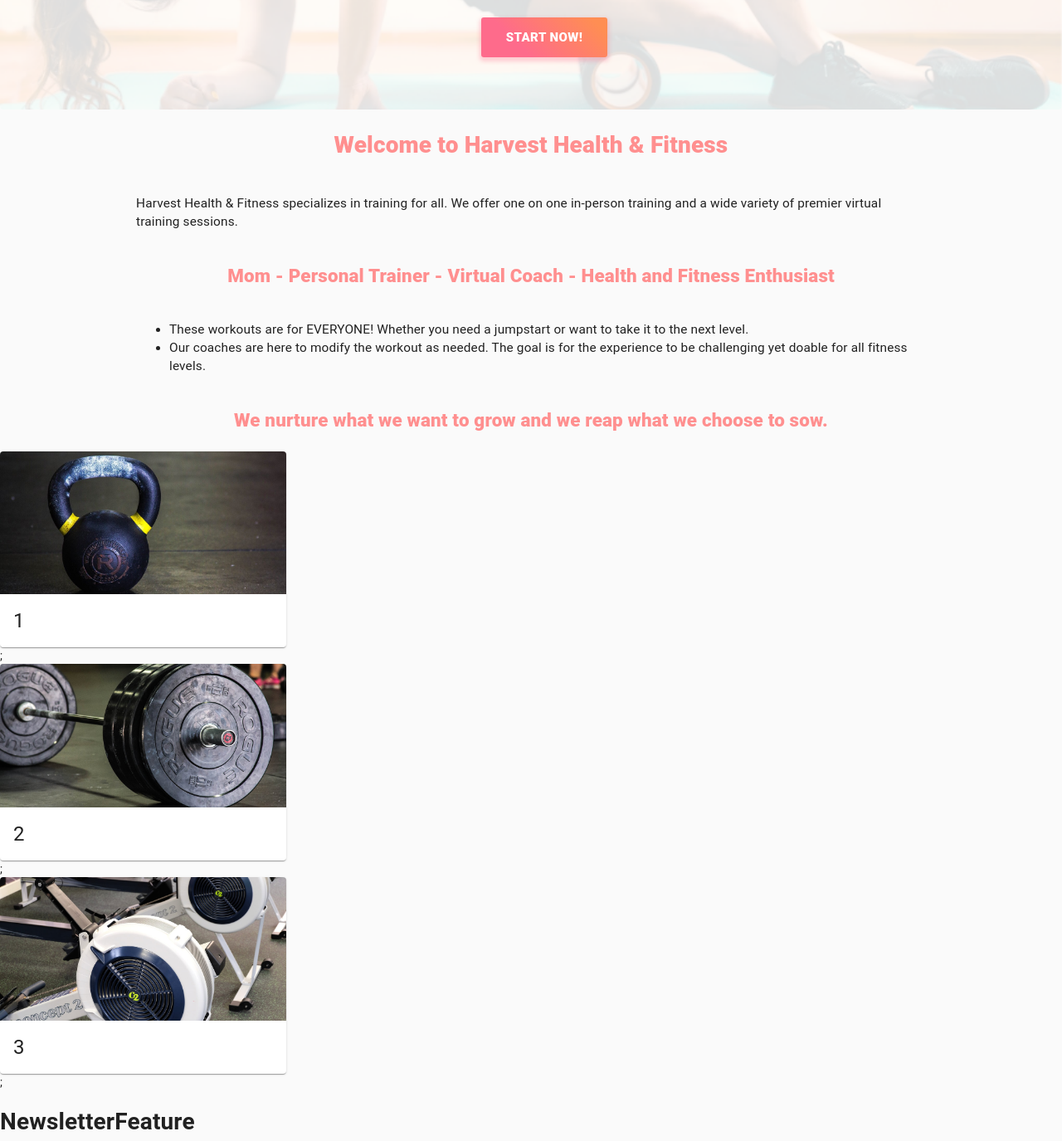
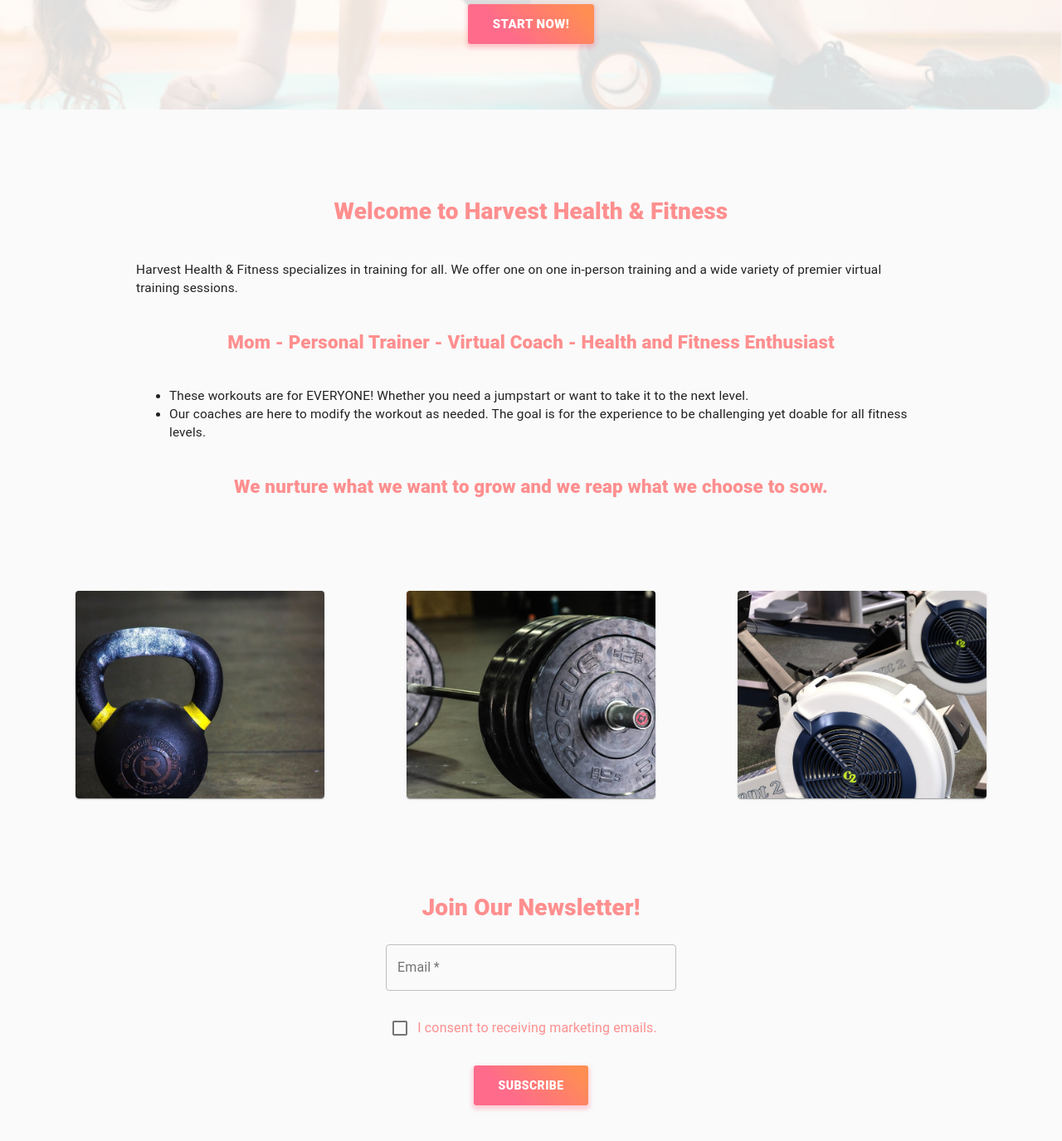
Before and after one commit to Spiteless/harvest-health, a Gatsby site: page / in a window 1280 px wide. Shown: the part 321-1696 px from the top of the page at 83% size. Built offline with nearby package versions, Linux system fonts and the light colour scheme; Gatsby itself is replaced by a stand-in of ours.

Commit message:
Development of alpha site

```diff
--- a/package.json
+++ b/package.json
@@ -39,13 +39,13 @@
   "license": "0BSD",
   "scripts": {
     "build": "gatsby build",
-    "dev": "gatsby develop",
+    "dev": "gatsby develop -p 8001",
     "develop": "gatsby develop",
     "format": "prettier --write \"**/*.{js,jsx,ts,tsx,json,md}\"",
     "start": "npm run develop",
     "serve": "gatsby serve",
     "clean": "gatsby clean",
-    "cleandev": "gatsby clean && gatsby dev",
+    "cleandev": "gatsby clean && gatsby develop -p 8001",
     "test": "echo \"Write tests! -> https://gatsby.dev/unit-testing\" && exit 1"
   },
   "repository": {
--- a/src/components/footer.jsx
+++ b/src/components/footer.jsx
@@ -4,8 +4,14 @@ import { makeStyles } from '@material-ui/core/styles';
 
 const useStyles = makeStyles(theme => ({
     root: {
+        marginTop: '30vh',
         display: "flex",
-        justifyContent: "center"
+        justifyContent: "center",
+        alignItems: 'center',
+        marginBottom: '10vh',
+        color: theme.palette.primary.main,
+
+        fontSize: "1.2em",
     }
 }))
 
--- a/src/components/header.jsx
+++ b/src/components/header.jsx
@@ -6,7 +6,8 @@ import { makeStyles } from '@material-ui/core/styles';
 
 import { Container, Grid } from '@material-ui/core';
 
-import DrawerFeature from '../features/drawerFeature';
+import DrawerFeature from '../features/drawerFeature'
+
 
 const useStyles = makeStyles(theme => ({
   header: {
@@ -14,6 +15,13 @@ const useStyles = makeStyles(theme => ({
     marginBottom: `1.45rem`,
     marginTop: 0,
     height: 80,
+    marginLeft: theme.spacing(3),
+    marginRight: theme.spacing(3),
+    '& > *': {
+      '&:hover': {
+        color: theme.palette.primary.main,
+      },
+    },
   },
   home: {
     margin: 0,
@@ -34,12 +42,12 @@ const useStyles = makeStyles(theme => ({
   },
 }));
 export default function Header({ siteTitle }) {
-  const classes = useStyles();
+  const sx = useStyles();
   return (
-    <header className={classes.header}>
-      <Container className={classes.container}>
-        <h1 classNames={classes.home}>
-          <Link to="/" className={classes.link}>
+    <header className={sx.header}>
+      <Container className={sx.container}>
+        <h1 classNames={sx.home}>
+          <Link to="/" className={sx.link}>
             {siteTitle}
           </Link>
         </h1>
@@ -49,7 +57,7 @@ export default function Header({ siteTitle }) {
           alt="Hero Banner"
           style={{
             width: 77,
-            height: 70
+            height: 70,
           }}
         />
         <DrawerFeature anchor="right" />
--- a/src/components/heroComponent.jsx
+++ b/src/components/heroComponent.jsx
@@ -9,23 +9,25 @@ import CardContent from '@material-ui/core/CardContent';
 import CardMedia from '@material-ui/core/CardMedia';
 import Typography from '@material-ui/core/Typography';
 
-import banner from '../assets/images/mainBanner.png';
-import bannerCover from '../assets/images/harvestTransparent.png';
-
 const useStyles = makeStyles(theme => ({
   root: {
     position: 'relative',
     height: 'auto',
     boxShadow: 'none',
   },
-  imageBox: {
+  imageBox: ({bannerImg, height}) => ({
     position: 'relative',
-    backgroundImage: `url(${banner})`,
-    height: 350,
+    backgroundImage: `url(${bannerImg})`,
+    height,
     backgroundSize: 'cover',
     backgroundPosition: 'center',
-  },
+    margin: "0 0 0 0",
+  }),
   absolute: {
+    top: 0,
+    left: 0,
+    bottom: 0,
+    right: 0,
     position: 'absolute',
     zIndex: 100,
     height: '100%',
@@ -34,6 +36,7 @@ const useStyles = makeStyles(theme => ({
     flexDirection: 'column',
     justifyContent: 'center',
     alignItems: 'center',
+    borderRadius: 0,
   },
   buyButton: {
     marginTop: theme.spacing(3),
@@ -48,22 +51,14 @@ const useStyles = makeStyles(theme => ({
   },
 }));
 
-export default function HeroComponent({ innerText }) {
-  const classes = useStyles();
+export default function HeroComponent({ children, heroImage, height=350 }) {
+  const sx = useStyles({bannerImg: heroImage, height});
 
   return (
-    <Card className={classes.root}>
-      <CardContent className={classes.imageBox}>
-        <div className={classes.absolute}>
-          <img src={bannerCover} alt="A dinosaur" placeholder="blurred" />
-          {innerText && (
-            <Typography gutterBottom variant="h5" component="h2">
-              {innerText}
-            </Typography>
-          )}
-          <Button className={classes.buyButton} size="large">
-            Start Now!
-          </Button>
+    <Card className={sx.root}>
+      <CardContent className={sx.imageBox}>
+        <div className={sx.absolute}>
+          { children }
         </div>
       </CardContent>
     </Card>
--- a/src/components/imageComponent.jsx
+++ b/src/components/imageComponent.jsx
@@ -10,39 +10,39 @@ import Button from '@material-ui/core/Button';
 import Typography from '@material-ui/core/Typography';
 
 const useStyles = makeStyles({
-  root: {
-    maxWidth: 345,
-  },
-  media: {
+  root: ({rootMaxWidth, rootHeight}) => ({
+    maxWidth: rootMaxWidth,
+    width: '100%',
+    height: rootHeight,
+  }),
+  media: ({ mediaPadding }) => ({
     height: 0,
-    padding: '25%',
-  },
-  mediaAuto: {
-    height: '100%',
-  },
+    padding: mediaPadding,
+  }),
 });
 
 export default function ImageFeature({
   cardTitle,
   cardContent,
   cardButtons,
-  height = 200,
-  imgSrc
+  imgSrc,
+  mediaPadding = '50%',
+  rootMaxWidth = 300,
+  rootHeight = 300,
 }) {
-  const classes = useStyles();
+  const props = { mediaPadding, rootMaxWidth, rootHeight};
+  const sx = useStyles(props);
 
   return (
-    <Card
-      className={classes.root}
-      component={Paper}
-    >
+    <Card className={sx.root} component={Paper}>
       <CardActionArea>
         <CardMedia
-          className={classes.media}
+          className={sx.media}
           image={imgSrc}
           title="Contemplative Reptile"
         />
-        {(cardTitle || cardContent) && <CardContent>
+        {(cardTitle || cardContent) && (
+          <CardContent>
             {cardTitle && (
               <Typography gutterB ottom variant="h5" component="h2">
                 {cardTitle}
@@ -53,7 +53,8 @@ export default function ImageFeature({
                 {cardContent}
               </Typography>
             )}
-        </CardContent>}
+          </CardContent>
+        )}
       </CardActionArea>
       {cardButtons && (
         <CardActions>
--- a/src/features/drawerFeature.jsx
+++ b/src/features/drawerFeature.jsx
@@ -43,7 +43,7 @@ const MenuItems = [
 ];
 
 export default function DrawerFeature({ anchor }) {
-  const classes = useStyles();
+  const sx = useStyles();
   const [state, setState] = React.useState({
     top: false,
     left: false,
@@ -64,8 +64,8 @@ export default function DrawerFeature({ anchor }) {
 
   const list = anchor => (
     <div
-      className={clsx(classes.list, {
-        [classes.fullList]: anchor === 'top' || anchor === 'bottom',
+      className={clsx(sx.list, {
+        [sx.fullList]: anchor === 'top' || anchor === 'bottom',
       })}
       role="presentation"
       onClick={toggleDrawer(anchor, false)}
@@ -76,7 +76,7 @@ export default function DrawerFeature({ anchor }) {
           if (component) return component;
           return (
             <ListItem button key={text}>
-              <Link to={url} className={classes.link}>
+              <Link to={url} className={sx.link}>
                 <ListItemText primary={text} />
               </Link>
             </ListItem>
@@ -89,7 +89,7 @@ export default function DrawerFeature({ anchor }) {
   return (
     <>
       <Button onClick={toggleDrawer(anchor, true)}>
-        <MenuIcon className={classes.menu} />
+        <MenuIcon className={sx.menu} />
       </Button>
       <Drawer
         anchor={anchor}
--- a/src/features/heroFeature.jsx
+++ b/src/features/heroFeature.jsx
@@ -1,12 +1,55 @@
 import React from 'react';
-import { Container } from '@material-ui/core';
+import { Container, Button, makeStyles } from '@material-ui/core';
 
 import HeroComponent from '../components/heroComponent';
 
+import banner from '../assets/images/mainBanner.png';
+import imageOverlay from '../assets/images/harvestTransparent.png';
+
+const useStyles = makeStyles(theme => ({
+  root: {
+    position: 'relative',
+    height: 'auto',
+    boxShadow: 'none',
+  },
+  absolute: {
+    position: 'absolute',
+    zIndex: 100,
+    height: '100%',
+    width: '100%',
+    display: 'flex',
+    flexDirection: 'column',
+    justifyContent: 'center',
+    alignItems: 'center',
+  },
+  buyButton: {
+    marginTop: theme.spacing(3),
+    background: 'linear-gradient(45deg, #FE6B8B 30%, #FF8E53 90%)',
+    borderRadius: 3,
+    border: 0,
+    color: 'white',
+    height: 48,
+    padding: '0 30px',
+    boxShadow: '0 3px 5px 2px rgba(255, 105, 135, .3)',
+    fontWeight: 800,
+  },
+}));
+
 export default function HeroFeature() {
+  const sx = useStyles({ bannerImg: banner });
   return (
-    <Container style={{margin: 0, padding: 0 }}>
-      <HeroComponent />
+    <Container style={{ margin: 0, padding: 0 }}>
+      <HeroComponent heroImage={banner}>
+        <img src={imageOverlay} alt="" placeholder="blurred" />
+        {/* {innerText && (
+            <Typography gutterBottom variant="h5" component="h2">
+              {innerText}
+            </Typography>
+          )} */}
+        <Button className={sx.buyButton} size="large">
+          Start Now!
+        </Button>
+      </HeroComponent>
     </Container>
   );
 }
--- a/src/features/imageFeature.jsx
+++ b/src/features/imageFeature.jsx
@@ -1,16 +1,34 @@
 import React from 'react';
+import { makeStyles } from '@material-ui/core';
+
 import ImageComponent from '../components/imageComponent';
 
 import image1 from '../assets/images/kettlebell.jpg';
 import image2 from '../assets/images/olympicLift.jpg';
 import image3 from '../assets/images/rowMachine.jpg';
 
+const useStyles = makeStyles(theme => ({
+  root: () => ({
+    display: 'flex',
+    flexDirection: 'row',
+    alignItems: 'center',
+    justifyContent: 'space-evenly',
+    flexWrap: 'wrap',
+    marginTop: theme.spacing(10),
+    '& > *': {
+      margin: theme.spacing(1),
+    },
+  }),
+}));
+
 export default function ImageFeature() {
+  const images = [image1, image2, image3];
+  const sx = useStyles();
   return (
-    <div>
-      <ImageComponent imgSrc={image1} cardTitle="1" />;
-      <ImageComponent imgSrc={image2} cardTitle="2" />;
-      <ImageComponent imgSrc={image3} cardTitle="3" />;
+    <div className={sx.root}>
+      {images.map((img, i) => (
+        <ImageComponent rootHeight={250} rootMaxWidth={300} mediaPadding={`50%`} imgSrc={img} key={i} />
+      ))}
     </div>
   );
 }
--- a/src/features/textFeature.jsx
+++ b/src/features/indexTextFeature.jsx
@@ -9,6 +9,7 @@ const useStyles = makeStyles(theme => ({
     alignItems: 'center',
     flexDirection: 'column',
     maxWidth: 1000,
+    marginTop: theme.spacing(10),
     '& h2': {
       color: theme.palette.primary.main,
       fontSize: '2em',
@@ -42,9 +43,9 @@ const useStyles = makeStyles(theme => ({
 }));
 
 export default function TextFeature() {
-  const classes = useStyles();
+  const sx = useStyles();
   return (
-    <Container className={classes.root}>
+    <Container className={sx.root}>
       <h2>Welcome to Harvest Health & Fitness</h2>
       <p>
         Harvest Health & Fitness specializes in training for all. We offer one
@@ -55,17 +56,11 @@ export default function TextFeature() {
         Mom - Personal Trainer - Virtual Coach - Health and Fitness Enthusiast
       </h3>
       <ul>
-        <li className={classes.listItem}>
-          {/* <ListItemIcon className={classes.listItemIcon}>
-            <FiberManualRecordIcon className={classes.icon} />
-          </ListItemIcon> */}
+        <li className={sx.listItem}>
           These workouts are for EVERYONE! Whether you need a jumpstart or want
           to take it to the next level.
         </li>
-        <li className={classes.listItem}>
-          {/* <ListItemIcon className={classes.listItemIcon}>
-            <FiberManualRecordIcon className={classes.icon} />
-          </ListItemIcon> */}
+        <li className={sx.listItem}>
           Our coaches are here to modify the workout as needed. The goal is for
           the experience to be challenging yet doable for all fitness levels.
         </li>
--- a/src/features/newsletterFeature.jsx
+++ b/src/features/newsletterFeature.jsx
@@ -1,9 +1,104 @@
-import React from 'react'
+import React, { useState } from 'react';
+import {
+  makeStyles,
+  Container,
+  Checkbox,
+  TextField,
+  FormControlLabel,
+  FormControl,
+  Button,
+} from '@material-ui/core';
+
+const useStyles = makeStyles(theme => ({
+  root: {
+    display: 'flex',
+    flexDirection: 'column',
+    justifyContent: 'center',
+    alignItems: 'center',
+    maxWidth: 500,
+    color: theme.palette.primary.main,
+    marginTop: theme.spacing(10),
+    '& h2': {
+      color: theme.palette.primary.main,
+      fontSize: '2em',
+      fontWeight: 800,
+      marginBottom: 0,
+    },
+    '& > *': {
+      marginTop: theme.spacing(3),
+    },
+  },
+  form: {
+    width: 350,
+  },
+  subscribeButton: {
+    marginTop: theme.spacing(3),
+    background: 'linear-gradient(45deg, #FE6B8B 30%, #FF8E53 90%)',
+    borderRadius: 3,
+    border: 0,
+    color: 'white',
+    height: 48,
+    padding: '0 30px',
+    boxShadow: '0 3px 5px 2px rgba(255, 105, 135, .3)',
+    fontWeight: 800,
+  },
+}));
 
 export default function NewsletterFeature() {
-    return (
-        <h1>
-            NewsletterFeature
-        </h1>
-    )
+  const sx = useStyles();
+  const [state, setState] = useState({
+    email: '',
+    markatingConsent: false,
+  });
+
+  const handleInput = e => {
+    const { name, value, type, checked } = e.target;
+    const newState = { ...state };
+    newState[name] = type === 'checkbox' ? checked : value;
+    if (typeof name !== 'undefined') {
+      setState(newState);
+    } else {
+      console.log('pass');
+    }
+    console.log(name, value, type, checked, e, newState);
+  };
+
+  const handleSubmit = event => {};
+
+  return (
+    <form action="" name="newLetter">
+      <Container className={sx.root}>
+        <h2>Join Our Newsletter!</h2>
+        <FormControl className={sx.form}>
+          <TextField
+            required
+            label="Email"
+            variant="outlined"
+            name="email"
+            onChange={handleInput}
+          >
+            Blah blah
+          </TextField>
+        </FormControl>
+        <FormControlLabel
+          required
+          name="markatingConsent"
+          control={
+            <Checkbox
+              checked={state.markatingConsent}
+              color="primary"
+              required
+              name="markatingConsent"
+            />
+          }
+          onClick={handleInput}
+          type="boomBox"
+          label="I consent to receiving marketing emails."
+        />
+        <Button className={sx.subscribeButton} type="submit">
+          Subscribe
+        </Button>
+      </Container>
+    </form>
+  );
 }
--- a/src/pages/index.jsx
+++ b/src/pages/index.jsx
@@ -7,7 +7,7 @@ import Seo from '../components/Seo';
 import HeroFeature from '../features/heroFeature';
 import ImageFeature from '../features/imageFeature';
 import NewsletterFeature from '../features/newsletterFeature';
-import TextFeature from '../features/textFeature';
+import TextFeature from '../features/indexTextFeature';
 
 const seoProperties = {
   'og:site_name': 'Harvest Health & Fitness',
```
Also changed, not shown: src/features/servicesFeature.jsx (added, +80 -0 lines), src/features/servicesFeatureText.jsx (added, +81 -0 lines), src/pages/services.jsx (+6 -4 lines), src/assets/images/classImage.png (renamed from src/assets/images/programsServicesImage.png), 1 other file. Lines whose indentation alone changed are shown as unchanged.
